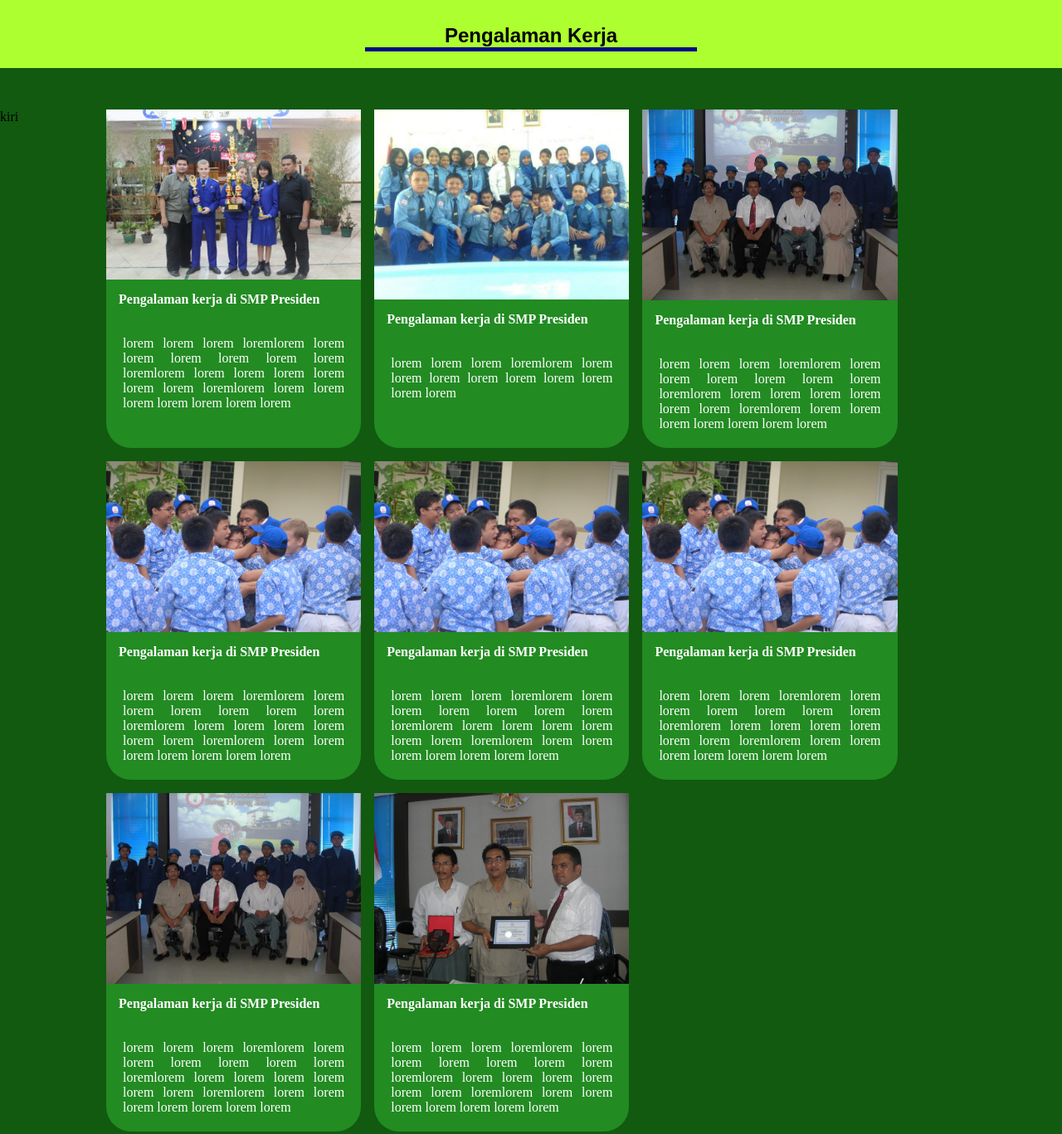
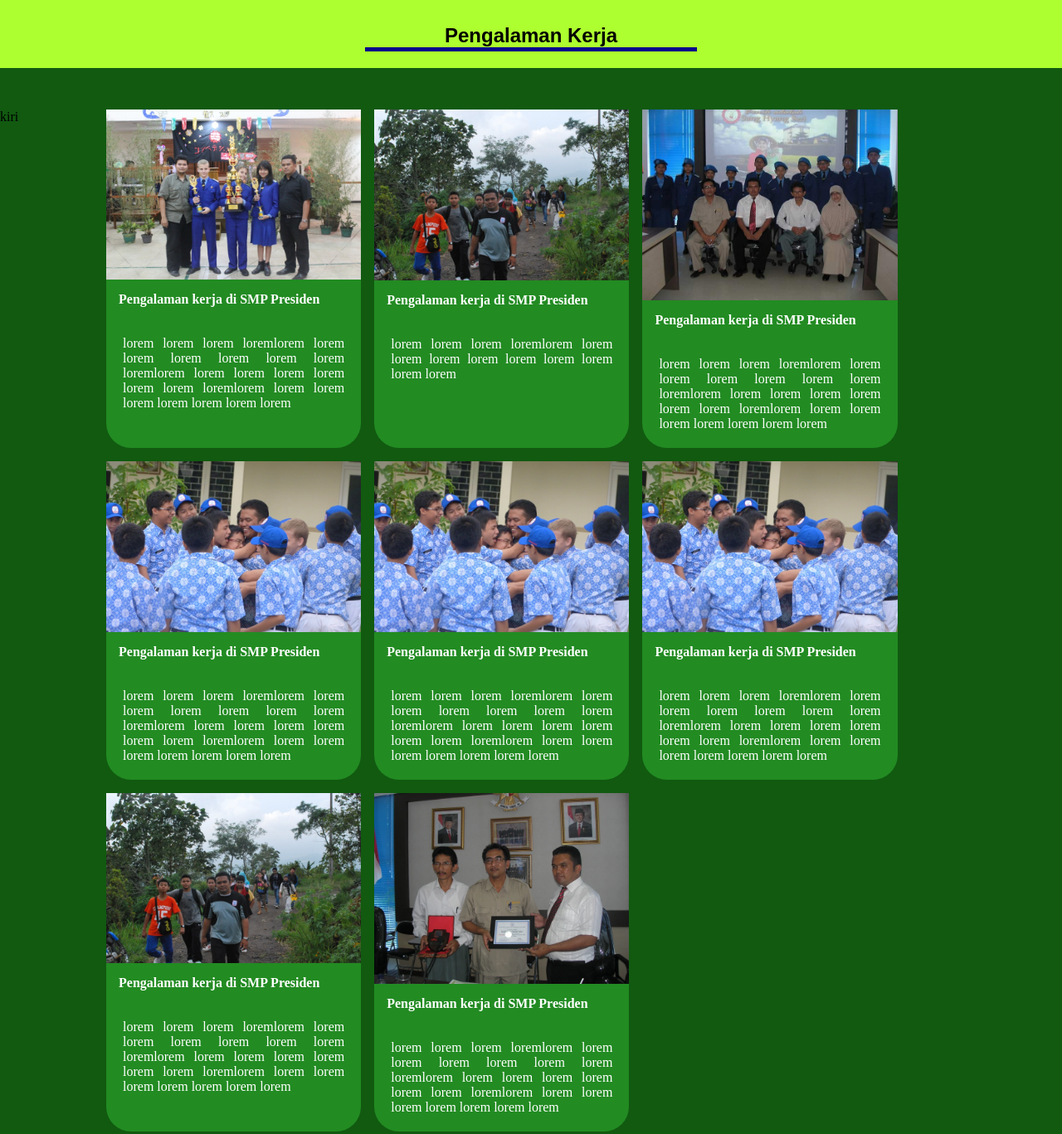
Before and after one commit to gintingprojects19/robinsonginting.github.io, a plain HTML site: page index.html in a window 1280 px wide. Shown: the part 840-2207 px from the top of the page at 83% size. Drawn offline with Linux system fonts and the light colour scheme; a web font is replaced by a local one.

Commit message:
Update index.html

```diff
--- a/index.html
+++ b/index.html
@@ -38,7 +38,7 @@
                     </div>
 
                     <div class="experience">
-                        <img class="experience-gbr" src="4.jpg">
+                        <img class="experience-gbr" src="11.webp">
                         <h4 class="judul">Pengalaman kerja di SMP Presiden</h4>
                         <p class="deskripsi">lorem lorem lorem loremlorem lorem lorem lorem lorem lorem lorem lorem lorem lorem </p>
                     </div>
@@ -64,7 +64,7 @@
                         <p class="deskripsi">lorem lorem lorem loremlorem lorem lorem lorem lorem lorem lorem loremlorem lorem lorem lorem lorem lorem lorem loremlorem lorem lorem lorem lorem lorem lorem lorem</p>
                     </div>
                     <div class="experience">
-                        <img class="experience-gbr" src="2.jpg">
+                        <img class="experience-gbr" src="11.webp">
                         <h4 class="judul">Pengalaman kerja di SMP Presiden</h4>
                         <p class="deskripsi">lorem lorem lorem loremlorem lorem lorem lorem lorem lorem lorem loremlorem lorem lorem lorem lorem lorem lorem loremlorem lorem lorem lorem lorem lorem lorem lorem</p>
                     </div>
```
